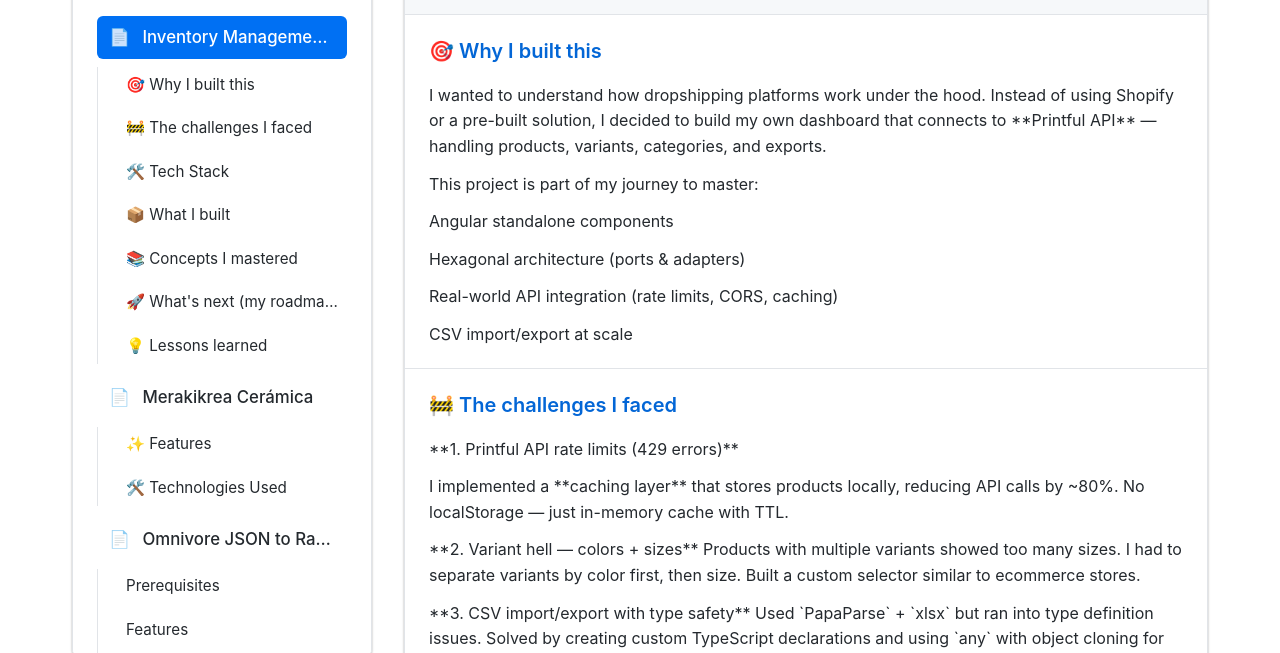
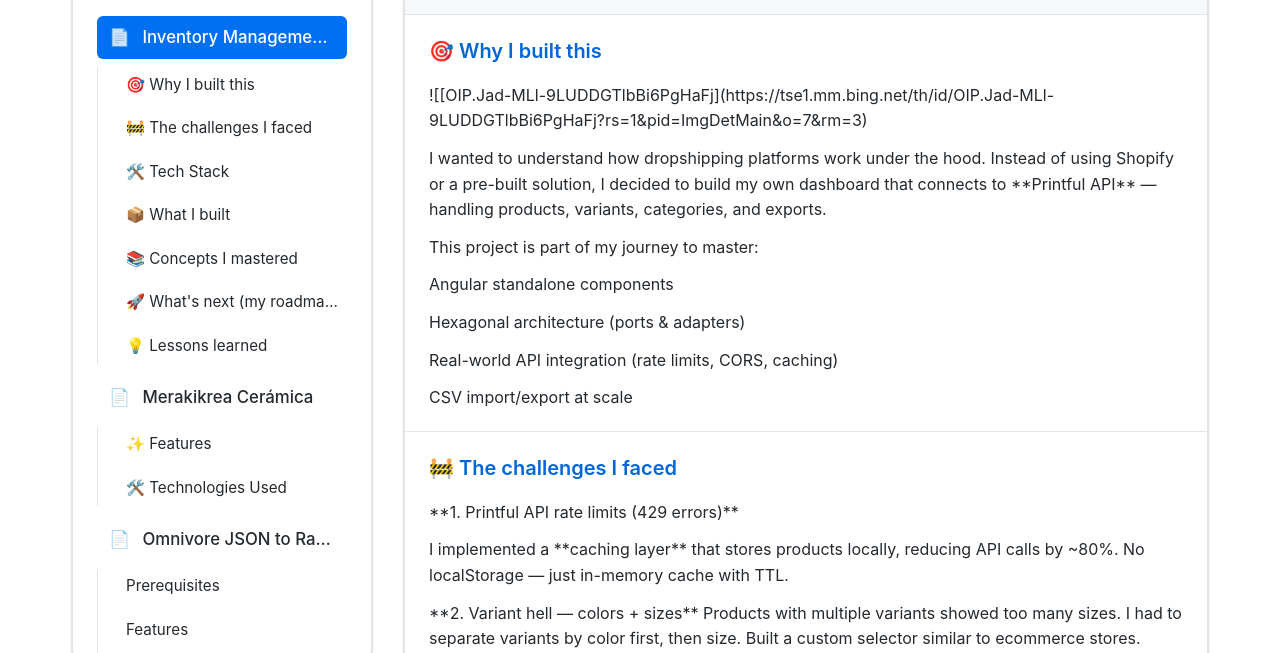
Before and after one commit to deveduar/readme-to-obj, a website: page src/data/readmes.html in a window 1280 px wide. Shown: the part 112-765 px from the top of the page. Drawn offline with nearby package versions, Linux system fonts and the light colour scheme.

Commit message:
Update project data

```diff
--- a/src/data/readmes.html
+++ b/src/data/readmes.html
@@ -120,7 +120,7 @@
         <article id="0" class="readme">
           <h2 class="readme-title">Inventory Management System for Dropshipping Store</h2>
           <section id="0--why-i-built-this" class="readme-section">
-            <h2 class="section-title">🎯 Why I built this</h2><p class="section-text">I wanted to understand how dropshipping platforms work under the hood. Instead of using Shopify or a pre-built solution, I decided to build my own dashboard that connects to **Printful API** — handling products, variants, categories, and exports.</p><p class="section-text">This project is part of my journey to master:</p><p class="section-text">Angular standalone components</p><p class="section-text">Hexagonal architecture (ports & adapters)</p><p class="section-text">Real-world API integration (rate limits, CORS, caching)</p><p class="section-text">CSV import/export at scale</p></section>
+            <h2 class="section-title">🎯 Why I built this</h2><p class="section-text">![[OIP.Jad-MLl-9LUDDGTlbBi6PgHaFj](https://tse1.mm.bing.net/th/id/OIP.Jad-MLl-9LUDDGTlbBi6PgHaFj?rs=1&pid=ImgDetMain&o=7&rm=3)</p><p class="section-text">I wanted to understand how dropshipping platforms work under the hood. Instead of using Shopify or a pre-built solution, I decided to build my own dashboard that connects to **Printful API** — handling products, variants, categories, and exports.</p><p class="section-text">This project is part of my journey to master:</p><p class="section-text">Angular standalone components</p><p class="section-text">Hexagonal architecture (ports & adapters)</p><p class="section-text">Real-world API integration (rate limits, CORS, caching)</p><p class="section-text">CSV import/export at scale</p></section>
           <section id="0--the-challenges-i-faced" class="readme-section">
             <h2 class="section-title">🚧 The challenges I faced</h2><p class="section-text">**1. Printful API rate limits (429 errors)**</p><p class="section-text">I implemented a **caching layer** that stores products locally, reducing API calls by ~80%. No localStorage — just in-memory cache with TTL.</p><p class="section-text">**2. Variant hell — colors + sizes**
 Products with multiple variants showed too many sizes. I had to separate variants by color first, then size. Built a custom selector similar to ecommerce stores.</p><p class="section-text">**3. CSV import/export with type safety**
--- a/src/data/readmes.ts
+++ b/src/data/readmes.ts
@@ -39,6 +39,7 @@ export const readmes = [
       "fileName": "angular-SGI-front.md",
       "sections": {
         "🎯 Why I built this": [
+          "![[OIP.Jad-MLl-9LUDDGTlbBi6PgHaFj](https://tse1.mm.bing.net/th/id/OIP.Jad-MLl-9LUDDGTlbBi6PgHaFj?rs=1&pid=ImgDetMain&o=7&rm=3)",
           "I wanted to understand how dropshipping platforms work under the hood. Instead of using Shopify or a pre-built solution, I decided to build my own dashboard that connects to **Printful API** — handling products, variants, categories, and exports.",
           "This project is part of my journey to master:",
           "Angular standalone components",
```
